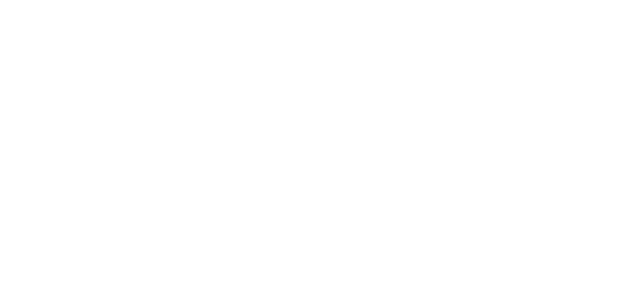
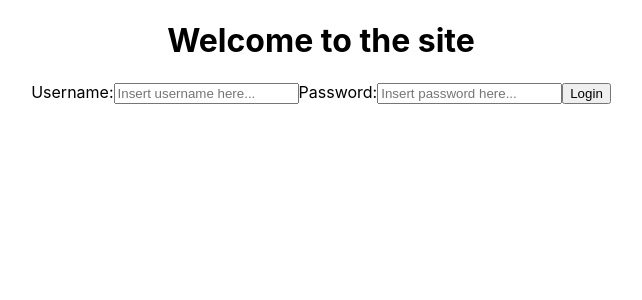
Before and after one commit to gtinsley99/cookies, a React (Create React App) app in the folder client/: page / in a window 1280 px wide. Shown: the top 300 px of the page, without its empty margins (319-961 px from the left). Built offline with nearby package versions, Linux system fonts and the light colour scheme.

Commit message:
add basic login and title component client working

```diff
--- a/client/src/App.js
+++ b/client/src/App.js
@@ -1,9 +1,14 @@
-import './App.css';
+import { useState } from "react";
+import "./App.css";
+import Login from "./components/Login";
+import Title from "./components/Title";
 
 function App() {
+  const [user, setUser] = useState("");
   return (
     <div className="App">
-
+      <Title user={user}/>
+      {user === "" ? <Login setUser={setUser} /> : <p>no</p>}
     </div>
   );
 }
--- a/client/src/components/Login.jsx
+++ b/client/src/components/Login.jsx
@@ -1,9 +1,33 @@
-const Login = () => {
-    return (
-        <div>
+import { useState } from "react";
 
-        </div>
-    );
+const Login = (props) => {
+  const [username, setUsername] = useState("");
+  const [password, setPassword] = useState("");
+  const handleSubmit = (e) => {
+    e.preventDefault();
+    setUsername("");
+    setPassword("");
+  };
+  return (
+    <div>
+      <form onSubmit={handleSubmit}>
+        <label>Username:</label>
+        <input
+          placeholder="Insert username here..."
+          value={username}
+          onChange={(e) => setUsername(e.target.value)}
+        ></input>
+        <label>Password:</label>
+        <input
+          placeholder="Insert password here..."
+          value={password}
+          onChange={(e) => setPassword(e.target.value)}
+          type="password"
+        ></input>
+        <button type="submit">Login</button>
+      </form>
+    </div>
+  );
 };
 
 export default Login;
--- /dev/null
+++ b/client/src/components/Title.jsx
@@ -0,0 +1,13 @@
+const Title = (props) => {
+  return (
+    <div>
+      {props.user === "" ? (
+        <h1>Welcome to the site</h1>
+      ) : (
+        <h1>Hello {props.user}</h1>
+      )}
+    </div>
+  );
+};
+
+export default Title;
```
